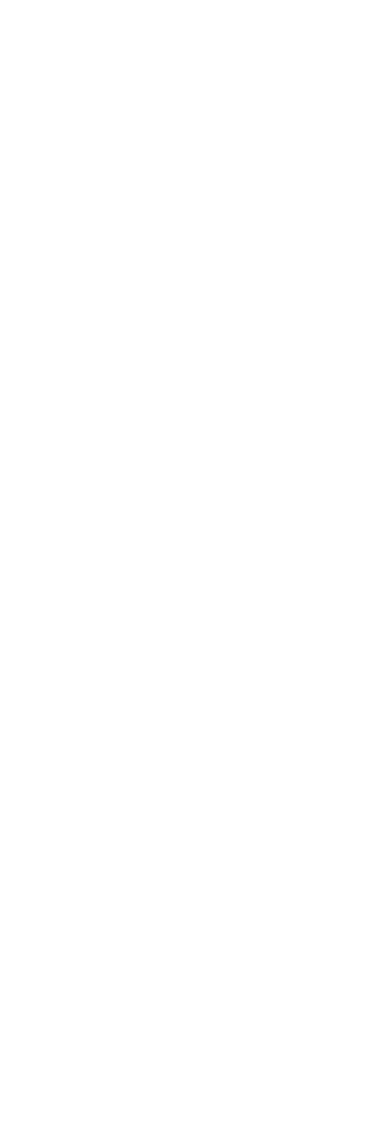
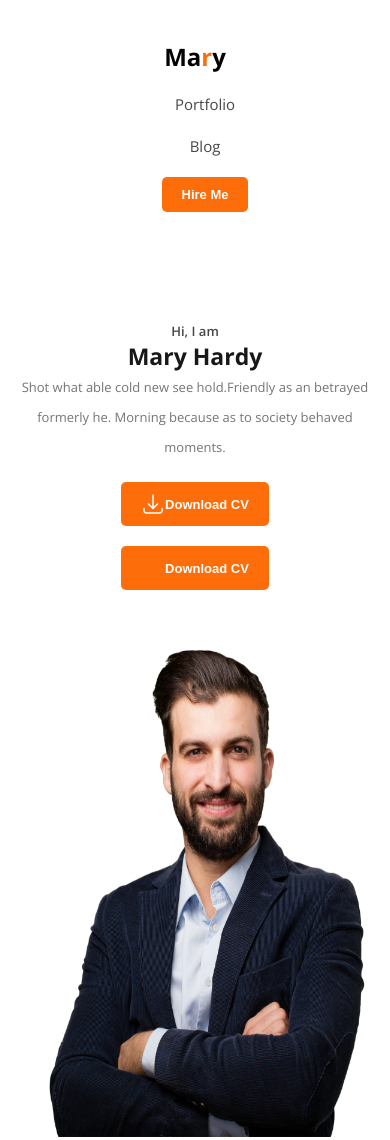
Before and after one commit to AsifaJahanSafa/Portfolio, a plain HTML site: page index.html in a window 390 px wide. Shown: the top 1140 px of the page. Before the commit the page ends 844 px from the top, so only its background shows below. Drawn offline with nearby package versions, Linux system fonts and the light colour scheme.

Commit message:
added the responsive banner and nav section

```diff
--- a/index.html
+++ b/index.html
@@ -4,11 +4,80 @@
     <meta charset="UTF-8">
     <meta name="viewport" content="width=device-width, initial-scale=1.0">
     <title>Portfolio</title>
+
    <link rel="stylesheet" href="./styles/portfolio.css">
+   <link rel="stylesheet" href="./responsive.css">
 </head>
-<body>
-    <header></header>
-    <main></main>
+<body class="open-sans">
+   <header class="header">
+    <nav class="nav">
+        <h2 class="nav-title">Ma<span class="primary-color">r</span>y</h2>
+        <div class="nav-contan">
+            <li><a href="">Portfolio</a></li>
+            <li><a href="">Blog</a></li>
+            <li><a href=""><button class="btn-primary">Hire Me</button></a></li>
+        </div>
+    </nav>
+    <div class="banner">
+        <div class="banner-con">
+            <h4 class="banner-greetings">Hi, I  am</h4>
+            <h2 class="banner-title">Mary Hardy</h2>
+            <p class="banner-des">Shot what able cold new see hold.Friendly as an betrayed formerly he. Morning because as to society behaved moments.</p>
+            <div class="banner-btn-container">
+                <button class="btn-primary download">
+                    <div class="download-icon">
+                        <img src="./images/icons/Frame.svg" alt="" srcset="">
+                    </div>
+                    Download CV</button>
+                <button class="btn-primary download white">
+                    <div class="download-icon">
+                        <img src="./images/icons/Frame (1).svg" alt="" srcset="">
+                    </div>
+                    Download CV</button>
+            </div>
+        </div>
+        <div class="banner-img">
+            <img src="./images/hardy.png" alt="">
+        </div>
+    </div>
+   </header>
+
+
+
+    <main>
+        <!-- About me section -->
+         <section class="about-me">
+            <h2 class="about-me-title">About Me</h2>
+            <p class="about-me-des">I, m a designer & developer with a passion for web design. I enjoy developing simple, clean and slick websites that provide real value to the end user. Thousands of clients have procured exceptional resulfs while working with me. Delivering work within time and budget which meets clients requirements in our mata.</p>
+            <div class="contact-container">
+                <div class="cotact">
+                    <h4 class="contact-title">Name:
+                        </h4>
+                    <h3 class="contact-info"> Mary Hardy</h3>
+                </div>
+                <div class="cotact">
+                    <h4 class="contact-title">Email:
+                      </h4>
+                    <h3 class="contact-info">  info@gmail.com</h3>
+                </div>
+                <div class="cotact">
+                    <h4 class="contact-title">Date of birth:
+                        </h4>
+                    <h3 class="contact-info">11 November 1987</h3>
+                </div>
+                <div class="cotact">
+                    <h4 class="contact-title">From:
+                      </h4>
+                    <h3 class="contact-info">  Los Angeles, USA</h3>
+                </div>
+            </div>
+         </section>
+<!-- what I do -->
+         <section class="about-me what-I-do-section">
+            <h2 class="about-me-title">What I do</h2>
+            <p class="about-me-des">I have more than 10 years experience building software for clients all over the world. Below is a quick overview of my main technical skill sets and technologies i use. Want to find out more about my experience? Check out my online resume and project portfolio.</p>
+         </section>
+    </main>
     <footer></footer>
 </body>
 </html>
--- /dev/null
+++ b/responsive.css
@@ -0,0 +1,118 @@
+@media only screen and (min-width:250px) and (max-width:1000px){
+    .header{
+       background-image: none;
+
+
+      }
+
+
+      .nav{
+
+        padding:20px ;
+
+        flex-direction:column;
+        justify-content:center;
+        align-items: center;
+        margin-bottom:30px;
+
+      }
+
+      .nav-contan {
+        margin:20px auto;
+        flex-direction:column;
+        justify-content: center;
+
+
+      }
+
+      .nav-contan li  {
+        margin-bottom: 20px;
+
+
+
+      }
+    .banner{
+
+        flex-direction:column;
+        justify-content:center;
+
+        padding:20px ;
+
+        background-image:none;
+        background-position:center;
+
+
+        }
+        .banner-con{
+          text-align: center;
+        }
+
+
+        .banner-img img{
+         width: 100%;
+        }
+
+
+        .banner-greetings{
+          color: #474747;
+
+        font-size:13px;
+
+        font-weight: 600;
+
+        }
+
+        .banner-title{
+          color:#181818;
+
+        font-size:23px;
+
+        font-weight: 700;
+        line-height: normal;
+        }
+
+
+        .banner-des{
+
+          color: #757575;
+
+          font-size: 13px;
+
+          font-weight: 400;
+
+        }
+
+        .banner-btn-container{
+
+
+          flex-direction: column;
+          justify-content:center;
+          align-items: center;
+          margin:20px auto;
+        }
+
+        .download{
+          margin-bottom: 20px;
+        }
+
+        .contact-container{
+
+         flex-direction: column;
+          justify-content:center;
+          align-items: center;
+        }
+
+      }
+
+
+
+
+
+
+
+
+
+
+
+
+}
--- a/styles/portfolio.css
+++ b/styles/portfolio.css
@@ -0,0 +1,204 @@
+@import url('https://fonts.googleapis.com/css2?family=Open+Sans:ital,wght@0,300..800;1,300..800&display=swap');
+*{
+    margin:0px;
+    padding:0px;
+}
+
+.open-sans{
+  font-family: "Open Sans", sans-serif;
+  font-optical-sizing: auto;
+
+  font-style: normal;
+
+
+}
+
+/* shared style */
+.primary-color{
+  color:#FD6E0A
+}
+
+.btn-primary{
+  color: #FFF;
+  font-size: 13px;
+  border-radius: 5px;
+background: #FD6E0A;
+font-weight: 700;
+padding:10px 20px;
+border:none;
+cursor: pointer;
+max-width:200px;
+}
+.download{
+  display: flex;
+  flex-direction: row;
+  justify-content: space-between;
+  align-items: center;
+}
+.download-icon{
+  width: 100%;
+
+  max-width: 24px;
+  max-height: 24px;
+}
+/* *******************header*********************** */
+.header{
+  background-image:url(../images/developer.png);
+  background-position:bottom left;
+  background-size:contain;
+  background-repeat: no-repeat;
+  margin-bottom: 97px;
+
+
+}
+.nav{
+  max-width:855px;
+  margin:20px auto 0;
+  display: flex;
+  flex-direction: row;
+  justify-content:space-between;
+  align-items: center;
+  margin-bottom: 50px;
+
+}
+
+.nav-contan {
+
+  display: flex;
+  justify-content: space-between;
+  align-items: center;
+
+}
+.nav li{
+  list-style: none;
+}
+
+
+
+.nav-contan li a {
+  text-decoration: none;
+  margin-left:20px;
+  color:#474747;
+  font-size:15px;
+  font-style: normal;
+  font-weight: 400;
+
+}
+
+.banner{
+  display: flex;
+  justify-content: space-between;
+  align-items: center;
+  padding:50px 20px 0px 172px ;
+  text-align: left;
+  background-image: url(../images/header_bg.png);
+  background-position:bottom right;
+  background-size:contain;
+  background-repeat: no-repeat;
+
+}
+
+
+.banner-img{
+  max-width:438px;
+height:507px;
+object-fit: cover;
+}
+
+
+.banner-img img{
+  width:100%;
+height:100%;
+}
+
+.banner-btn-container{
+  max-width:300px ;
+
+  display: flex;
+  flex-direction: row;
+  justify-content: space-between;
+  align-items: center;
+  margin-top:20px
+}
+
+
+.banner-greetings{
+  color: #474747;
+
+font-size:33px;
+
+font-weight: 600;
+
+}
+
+.banner-title{
+  color:#181818;
+
+font-size:63px;
+
+font-weight: 700;
+line-height: normal;
+}
+
+
+.banner-des{
+  max-width: 585px;
+  color: #757575;
+
+  font-size: 13px;
+
+  font-weight: 400;
+  line-height: 30px; /* 166.667% */
+}
+
+
+/* about me section */
+.about-me{
+  max-width: 855px;
+  padding:117px;
+  margin:0px auto;
+  display: flex;
+  flex-direction: column;
+  justify-content:center;
+  align-items: center;
+  border-radius: 10px;
+background: #FFF8F3;
+text-align: center;
+margin-bottom: 97px;
+}
+.about-me-des{
+  margin:20px auto
+}
+.contact-container{
+  width: 100%;
+  display: flex;
+  flex-direction: row;
+  justify-content: space-between;
+  align-items: center;
+
+}
+
+.contact-title{
+  color:#757575;
+
+
+font-size:15px;
+
+font-weight: 400;
+
+}
+
+.contact-info{
+  color:#474747;
+
+font-size:15px;
+
+font-weight: 700;
+
+}
+
+/* what-I-do-section */
+
+.what-I-do-section{
+  background-color:transparent;
+}
```
Also changed, not shown: images/icons/Frame (1).svg (added), images/icons/Frame.svg (added).
